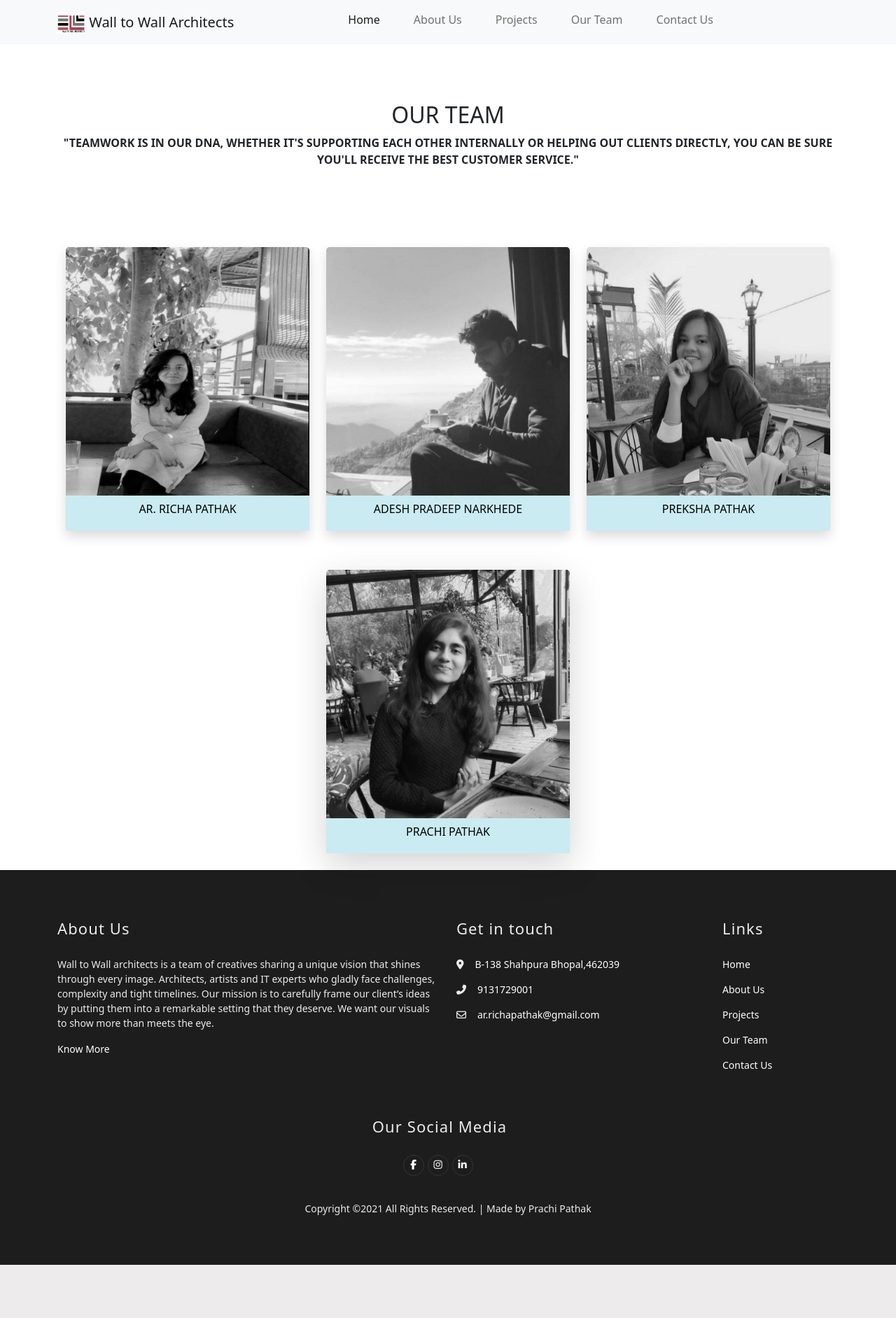
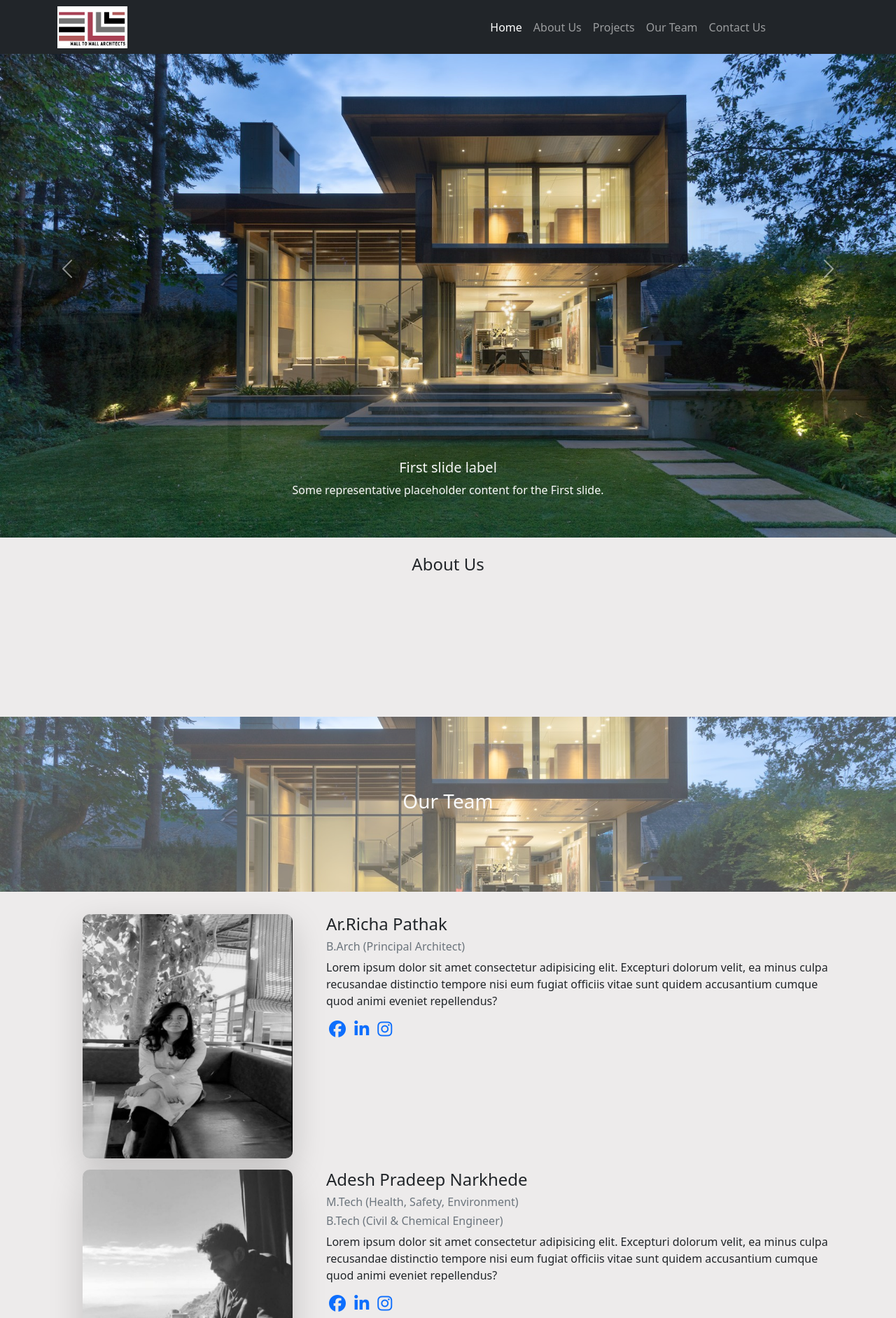
Before and after one commit to ritikjaiswal019/WalltoWallArchitects, a plain HTML site: page index.html in a window 1280 px wide. Shown: the top 1883 px of the page at 70% size. Before the commit the page ends 1807 px from the top, so only its background shows below. Drawn offline with nearby package versions, Linux system fonts and the light colour scheme.

Commit message:
Ritik's Changes

```diff
--- a/index.html
+++ b/index.html
@@ -11,130 +11,155 @@
     integrity="sha384-EVSTQN3/azprG1Anm3QDgpJLIm9Nao0Yz1ztcQTwFspd3yD65VohhpuuCOmLASjC" crossorigin="anonymous">
   <link rel="stylesheet" type="text/css" href="style.css" />
   <script src="https://kit.fontawesome.com/d4e62f7a0a.js" crossorigin="anonymous"></script>
-  <script src="https://code.jquery.com/jquery-3.6.0.js" integrity="sha256-H+K7U5CnXl1h5ywQfKtSj8PCmoN9aaq30gDh27Xc0jk=" crossorigin="anonymous"></script>
+  <script src="https://code.jquery.com/jquery-3.6.0.js" integrity="sha256-H+K7U5CnXl1h5ywQfKtSj8PCmoN9aaq30gDh27Xc0jk="
+    crossorigin="anonymous"></script>
   <title>Wall to Wall Architects</title>
 </head>
 
 <body>
 
-  <nav class="navbar navbar-expand-lg navbar-light bg-light">
+  <nav class="navbar fixed-top navbar-expand-lg navbar-dark bg-dark">
     <div class="container">
-      <a class="navbar-brand" href="#">
-        <img src="images/logo.png" alt="" width="40" height="30" class="d-inline-block align-text-top">
-        Wall to Wall Architects
+      <a class="navbar-brand p-0 m-0" href="">
+        <img src="images/logo.png" alt="" width="100" height="60" class="d-inline-block align-text-top ">
       </a>
       <button class="navbar-toggler" type="button" data-bs-toggle="collapse" data-bs-target="#navbarSupportedContent"
         aria-controls="navbarSupportedContent" aria-expanded="false" aria-label="Toggle navigation">
         <span class="navbar-toggler-icon"></span>
       </button>
-      <div class="collapse navbar-collapse" id="navbarSupportedContent">
-        <ul class="navbar-nav me-auto mb-2 mb-lg-0navbar-nav ms-auto ">
+      <div class="collapse navbar-collapse justify-content-end me-5 ms-3" id="navbarSupportedContent">
+        <ul class="navbar-nav me-5">
           <li class="nav-item">
-            <a class="nav-link active" aria-current="page" href="#">Home</a>
+            <a class="nav-link active" aria-current="page" href="">Home</a>
           </li>
           <li class="nav-item">
-            <a class="nav-link" href="#">About Us</a>
+            <a class="nav-link" href="">About Us</a>
           </li>
           <li class="nav-item">
-            <a class="nav-link" href="#">Projects</a>
+            <a class="nav-link" href="">Projects</a>
           </li>
           <li class="nav-item">
-            <a class="nav-link" href="#">Our Team</a>
+            <a class="nav-link" href="">Our Team</a>
           </li>
           <li class="nav-item">
-            <a class="nav-link" href="#">Contact Us</a>
+            <a class="nav-link" href="">Contact Us</a>
           </li>
         </ul>
       </div>
     </div>
   </nav>
 
-
-  <div class="team-area bg-white">
-    <div class="container-lg">
-      <div class="row py-4">
-        <div class="col-md-12 my-4">
-          <div class="section-title text-center">
-            <h2>Our Team</h2>
-            <p>"Teamwork is in our DNA, whether it's supporting each other internally or helping out clients directly,
-              you can be sure you'll receive the best customer service."
-            </p>
-          </div>
+  <!-- Carousel -->
+  <div id="carouselHomeFade" class="carousel slide carousel-fade" data-bs-ride="carousel">
+    <div class="carousel-inner">
+      <div class="carousel-item active">
+        <img src="./images/carousel1.jpg" class="d-block w-100" alt="...">
+        <div class="carousel-caption d-none d-md-block">
+          <h5>First slide label</h5>
+          <p>Some representative placeholder content for the First slide.</p>
         </div>
       </div>
-
-      <div class="row py-4 mx-0">
-        <!--== Single Team Item ==-->
-        <div class="col-md-4 my-2">
-          <div class="single-team shadow">
-            <div class="team-img">
-              <img src="images/richa.jpg" alt="" class="img-responsive rounded-3">
-            </div>
-            <div class="team-content">
-              <div class="team-info">
-                <h3>Ar. Richa Pathak
-                </h3>
-                <p>B.Arch (Principal Architect)
-                </p>
-              </div>
-              <p class="team-text">Lorem ipsum dolor sit amet, consectetur adipisicing elit. Nam quasi, vel.</p>
-            </div>
-          </div>
-        </div>
-        <!--== Single Team Item ==-->
-        <div class="col-md-4 my-2">
-          <div class="single-team shadow">
-            <div class="team-img">
-              <img src="images/adesh.jpg" alt="" class="img-responsive rounded-3">
-            </div>
-            <div class="team-content">
-              <div class="team-info">
-                <h3>Adesh Pradeep Narkhede
-                </h3>
-                <p>M.Tech (Health, Safety, Environment) B.Tech (Civil & Chemical Engineer)
-                </p>
-              </div>
-              <p class="team-text">Lorem ipsum dolor sit amet, consectetur adipisicing elit. Nam quasi, vel.</p>
-            </div>
-          </div>
-        </div>
-        <!--== Single Team Item ==-->
-        <div class="col-md-4 my-2">
-          <div class="single-team shadow">
-            <div class="team-img">
-              <img src="images/preksha.jpg" alt="" class="img-responsive rounded-3">
-            </div>
-            <div class="team-content">
-              <div class="team-info">
-                <h3>Preksha Pathak
-                </h3>
-                <p>BBA(H) Student(H.R , Manager, Digital Marketer)
-                </p>
-              </div>
-              <p class="team-text">Lorem ipsum dolor sit amet, consectetur adipisicing elit. Nam quasi, vel.</p>
-            </div>
-          </div>
+      <div class="carousel-item">
+        <img src="./images/carousel2.jpg" class="d-block w-100" alt="...">
+        <div class="carousel-caption d-none d-md-block">
+          <h5>Second slide label</h5>
+          <p>Some representative placeholder content for the Second slide.</p>
         </div>
       </div>
-      <div class="row d-flex justify-content-center py-4 mx-0">
-        <!--== Single Team Item ==-->
-        <div class="col-md-4">
-          <div class="single-team  shadow-lg">
-            <div class="team-img">
-              <img src="images/prachi.jpg" alt="" class="img-responsive rounded-3">
-            </div>
-            <div class="team-content">
-              <div class="team-info">
-                <h3>Prachi Pathak
-                </h3>
-                <p>Web Developer</p>
-              </div>
-              <p class="team-text">Lorem ipsum dolor sit amet, consectetur adipisicing elit. Nam quasi, vel.</p>
-            </div>
+      <div class="carousel-item">
+        <img src="./images/carousel3.jpg" class="d-block w-100" alt="...">
+        <div class="carousel-caption d-none d-md-block">
+          <h5>Third slide label</h5>
+          <p>Some representative placeholder content for the third slide.</p>
+        </div>
+      </div>
+    </div>
+    <button class="carousel-control-prev" type="button" data-bs-target="#carouselHomeFade" data-bs-slide="prev">
+      <span class="carousel-control-prev-icon" aria-hidden="true"></span>
+      <span class="visually-hidden">Previous</span>
+    </button>
+    <button class="carousel-control-next" type="button" data-bs-target="#carouselHomeFade" data-bs-slide="next">
+      <span class="carousel-control-next-icon" aria-hidden="true"></span>
+      <span class="visually-hidden">Next</span>
+    </button>
+  </div>
+  <div class="about-section container-lg py-4">
+    <h4 class="text-center">About Us</h4>
+  </div>
+
+  <div class="parallax center-contents">
+    <h3 class="text-light text-center">Our Team</h3>
+  </div>
+  <div class="teams-section container-lg my-4">
+    <div class="row px-0 mx-0">
+      <div class="col-12 col-sm-4 d-flex justify-content-center my-2">
+        <img src="./images/richa.jpg" class="team-img w-100 shadow-lg" alt="">
+      </div>
+      <div class="col-12 col-sm-8 my-2">
+        <h4 class="">Ar.Richa Pathak</h4>
+        <h6 class="text-muted">B.Arch (Principal Architect)</h6>
+        <p>Lorem ipsum dolor sit amet consectetur adipisicing elit. Excepturi dolorum velit, ea minus culpa recusandae
+          distinctio tempore nisi eum fugiat officiis vitae sunt quidem accusantium cumque quod animi eveniet
+          repellendus?</p>
+        <div class="social">
+          <div class="social">
+            <a href="#" class="p-1 rounded-circle"><span class=""><i
+                  class="fab fa-facebook text-primary fs-4"></i></span></a>
+            <a href="#" class="p-1 rounded-circle"><span class=""><i
+                  class="fab fa-linkedin-in text-primary fs-4"></i></span></a>
+            <a href="#" class="p-1 rounded-circle"><span class=""><i
+                  class="fab fa-instagram text-primary fs-4"></i></span></a>
           </div>
         </div>
       </div>
     </div>
+    <div class="row px-0 mx-0">
+      <div class="col-12 col-sm-4 d-flex justify-content-center my-2">
+        <img src="./images/adesh.jpg" class="team-img w-100 shadow-lg" alt="">
+      </div>
+      <div class="col-12 col-sm-8 my-2">
+        <h4 class="">Adesh Pradeep Narkhede</h4>
+        <h6 class="text-muted">M.Tech (Health, Safety, Environment)</h6>
+        <h6 class="text-muted">B.Tech (Civil & Chemical Engineer) </h6>
+        <p>Lorem ipsum dolor sit amet consectetur adipisicing elit. Excepturi dolorum velit, ea minus culpa recusandae
+          distinctio tempore nisi eum fugiat officiis vitae sunt quidem accusantium cumque quod animi eveniet
+          repellendus?</p>
+        <div class="social">
+          <div class="social">
+            <a href="#" class="p-1 rounded-circle"><span class=""><i
+                  class="fab fa-facebook text-primary fs-4"></i></span></a>
+            <a href="#" class="p-1 rounded-circle"><span class=""><i
+                  class="fab fa-linkedin-in text-primary fs-4"></i></span></a>
+            <a href="#" class="p-1 rounded-circle"><span class=""><i
+                  class="fab fa-instagram text-primary fs-4"></i></span></a>
+          </div>
+
+        </div>
+      </div>
+    </div>
+    <div class="row px-0 mx-0">
+      <div class="col-12 col-sm-4 d-flex justify-content-center my-2">
+        <img src="./images/preksha.jpg" class="team-img w-100 shadow-lg" alt="">
+      </div>
+      <div class="col-12 col-sm-8 my-2">
+        <h4 class="">Preksha Pathak</h4>
+        <h6 class="text-muted">
+          <p>BBA(H) Student(H.R , Manager, Digital Marketer)
+        </h6>
+        <p>Lorem ipsum dolor sit amet consectetur adipisicing elit. Excepturi dolorum velit, ea minus culpa recusandae
+          distinctio tempore nisi eum fugiat officiis vitae sunt quidem accusantium cumque quod animi eveniet
+          repellendus?</p>
+        <div class="social">
+          <a href="#" class="p-1 rounded-circle"><span class=""><i
+                class="fab fa-facebook text-primary fs-4"></i></span></a>
+          <a href="#" class="p-1 rounded-circle"><span class=""><i
+                class="fab fa-linkedin-in text-primary fs-4"></i></span></a>
+          <a href="#" class="p-1 rounded-circle"><span class=""><i
+                class="fab fa-instagram text-primary fs-4"></i></span></a>
+        </div>
+      </div>
+    </div>
+
   </div>
 
 
@@ -158,27 +183,27 @@
         <div class="col-md-4">
           <h2>Get in touch</h2>
           <ul class="list-unstyled footer-link">
-            <li class="d-flex">
-              <span class="me-3"><i class="fas fa-map-marker-alt"></i> </span><span class="text-white">B-138 Shahpura
-                Bhopal,462039</span>
+            <li class="py-1">
+              <span class="me-3"><i class="fas fa-map-marker-alt"></i> </span><span class="text-white">B-138 Shahpura,
+                Bhopal, 462039</span>
             </li>
-            <li class="d-flex">
+            <li class="py-1">
               <span class="me-3"><i class="fas fa-phone-alt"></i> </span><span class="text-white">9131729001</span>
             </li>
-            <li class="d-flex">
+            <li class="py-1">
               <span class="me-3"><i class="far fa-envelope"></i> </span><span class="text-white"><a
                   href="mailto:ar.richapathak@gmail.com">ar.richapathak@gmail.com</a></span>
             </li>
           </ul>
         </div>
         <div class="col-md-2">
-          <h2>Links</h2>
+          <h2>Navigate To</h2>
           <ul class="list-unstyled footer-link">
-            <li><a href="#">Home</a></li>
-            <li><a href="#">About Us</a></li>
-            <li><a href="#">Projects</a></li>
-            <li><a href="#">Our Team</a></li>
-            <li><a href="#">Contact Us</a></li>
+            <li class="py-1"><a href="">Home</a></li>
+            <li class="py-1"><a href="">About</a></li>
+            <li class="py-1"><a href="">Projects</a></li>
+            <li class="py-1"><a href="">Our Team</a></li>
+            <li class="py-1"><a href="">Contact Us</a></li>
           </ul>
         </div>
       </div>
@@ -186,16 +211,19 @@
         <div class="col text-center">
           <h2>Our Social Media</h2>
           <ul class="list-unstyled footer-link d-flex footer-social justify-content-center">
-            <li><a href="#"><span class="icons"><i class="fab fa-facebook-f"></i></span></a></li>
-            <li><a href="#"><span class="icons"><i class="fab fa-instagram"></i></span></a></li>
-            <li><a href="https://www.linkedin.com/in/ar-richa-pathak-0795aa14a/"><span class="icons"><i
-                    class="fab fa-linkedin-in"></i></span></a></li>
+            <li class="m-2"><a href="#" class="p-1 rounded-circle"><span class=""><i
+                    class="fab fa-instagram text-primary fs-4"></i></span></a></li>
+            <li class="m-2"><a href="#" class="p-1 rounded-circle"><span class=""><i
+                    class="fab fa-facebook text-primary fs-4"></i></span></a></li>
+            <li class="m-2"><a href="#" class="p-1 rounded-circle"><span class=""><i
+                    class="fab fa-linkedin-in text-primary fs-4"></i></span></a></li>
           </ul>
         </div>
       </div>
       <div class="row">
         <div class="col-12 text-md-center text-left">
-          <p>Copyright <span>&copy;</span><span id="currentYear"></span> All Rights Reserved. | Made by Prachi Pathak</p>
+          <p>Copyright <span>&copy;</span><span id="currentYear"></span> All Rights Reserved. | Made by Prachi Pathak
+          </p>
         </div>
       </div>
     </div>
@@ -203,7 +231,7 @@
 
   <script>
     const todaysDate = new Date();
-    $('#currentYear').html( todaysDate.getFullYear());
+    $('#currentYear').html(todaysDate.getFullYear());
   </script>
 
 
@@ -214,7 +242,7 @@
   <script src="https://cdn.jsdelivr.net/npm/bootstrap@5.0.2/dist/js/bootstrap.bundle.min.js"
     integrity="sha384-MrcW6ZMFYlzcLA8Nl+NtUVF0sA7MsXsP1UyJoMp4YLEuNSfAP+JcXn/tWtIaxVXM"
     crossorigin="anonymous"></script>
-
+  <script src="./js/index.js"></script>
   <!-- Option 2: Separate Popper and Bootstrap JS -->
   <!--
     <script src="https://cdn.jsdelivr.net/npm/@popperjs/core@2.9.2/dist/umd/popper.min.js" integrity="sha384-IQsoLXl5PILFhosVNubq5LC7Qb9DXgDA9i+tQ8Zj3iwWAwPtgFTxbJ8NT4GN1R8p" crossorigin="anonymous"></script>
--- a/style.css
+++ b/style.css
@@ -1,112 +1,55 @@
 body{
     background-color: #edebeb;
 }
-.d-flex{
-    width:100%;
+#carouselHomeFade{
+    margin-top: 60px;
+}
+.parallax {
+    /* The image used */
+    background-image: url("./images/carousel1.jpg");
+
+    /* Set a specific height */
+    min-height: 250px;
+
+    /* Create the parallax scrolling effect */
+    background-attachment: fixed;
+    background-position: center;
+    background-repeat: no-repeat;
+    background-size: cover;
+    position: relative;
   }
-  .navbar-collapse{
-      justify-content: flex-end;
-  }
-  .nav-item{
-      margin-right: 2rem;
-
-  }
-  .nav-link:hover{
-      color: black!important;
-  }
-  .nav-link{
-      font-weight: 450;
-  }
-  .active{
-      font-weight: 500;
-  }
-/* try */
-
- .section-title h2 {
-  text-transform: uppercase;
+.parallax h3{
+    color: rgb(168, 64, 84, 1);
 }
-.section-title {
-  margin: 3% 0;
-}
-.section-title p {
-  text-transform: uppercase;
-  font-weight:bold;
-}
-.single-team{
-  position: relative;
-  z-index: 1;
-  min-width: 200px;
-  /* max-width: 400px; */
-  overflow: hidden;
-  text-align: -webkit-center;
+.parallax:after{
+    content: "";
+    background: rgba(255,255,255,0.3);
+    position:absolute;
+    top: 0;
+    left: 0;
+    width: 100%;
+    height: 100%;
 }
 
-.team-img{
-  position: relative;
-  z-index: 5;
-  overflow: hidden;
-}
-.team-img img{
-  width: 100%;
-  transition: .3s;
-}
-.single-team:hover .team-img img {
-  transform: scale(1.1);
-}
-.team-content {
-  width: 100%;
-  height: 250px;
-  position: absolute;
-  text-align: center;
-  overflow: hidden;
-  bottom: -200px;
-  transition: all .4s;
-  background:#caebf2;
-  z-index:5;
-}
-.single-team:hover .team-content{
-  bottom: -25px;
-}
-.team-info {
-  padding: 5px 20px 5px 20px;
-  transition: all .5s;
-}
-.single-team:hover .team-content{
-  background:#ff3b3f;
-}
-.single-team .team-content .team-info h3 {
-  text-transform: uppercase;
-  color: black;
-  font-size: 16px;
-  margin: 5px;
-}
-.single-team:hover .team-info h3{
-  color:black;
-}
-.team-info p {
-  margin-top: 15px;
-  color:black;
-}
-.single-team-text p{
-  margin-top: 5px;
-}
-.team-text {
-  color: black;
-  padding: 0 10px 5px;
+.center-contents{
+    display: flex;
+    align-items: center;
+    justify-content: center;
 }
 
 
+/* About Section */
+.about-section{
+    height: 20vw;
+}
 
+/* Our Team */
+.team-img{
+    border-radius: 10px;
+    max-width: 300px;
+}
 
-
-/* ignore the code below */
-
-
-
-
-
-
-  /* footer */
+/* footer */
 .site-footer{
     padding: 5em 0;
     background:rgba(7, 7, 7, 0.9);
@@ -131,7 +74,7 @@ body{
     letter-spacing: .05em;
     color: #edebeb;
 }
-.site-footer .footer-link li{
+/* .site-footer .footer-link li{
     line-height: 1.5;
     margin-bottom: 15px;
 }
@@ -146,9 +89,15 @@ body{
     display: inline-block;
 }
 .footer-social a:hover{
-    /* background-color: #edebeb; */
+    /* background-color: #edebeb;
     border-color:#fff;
 }
 .footer-social .fab{
     margin-top:6px ;
+} */
+
+@media (min-width:991px){
+    #carouselHomeFade{
+        margin-top: 0;
+    }
 }
```
Also changed, not shown: images/carousel1.jpg (added), images/carousel2.jpg (added), images/carousel3.jpg (added), js/index.js (added).
